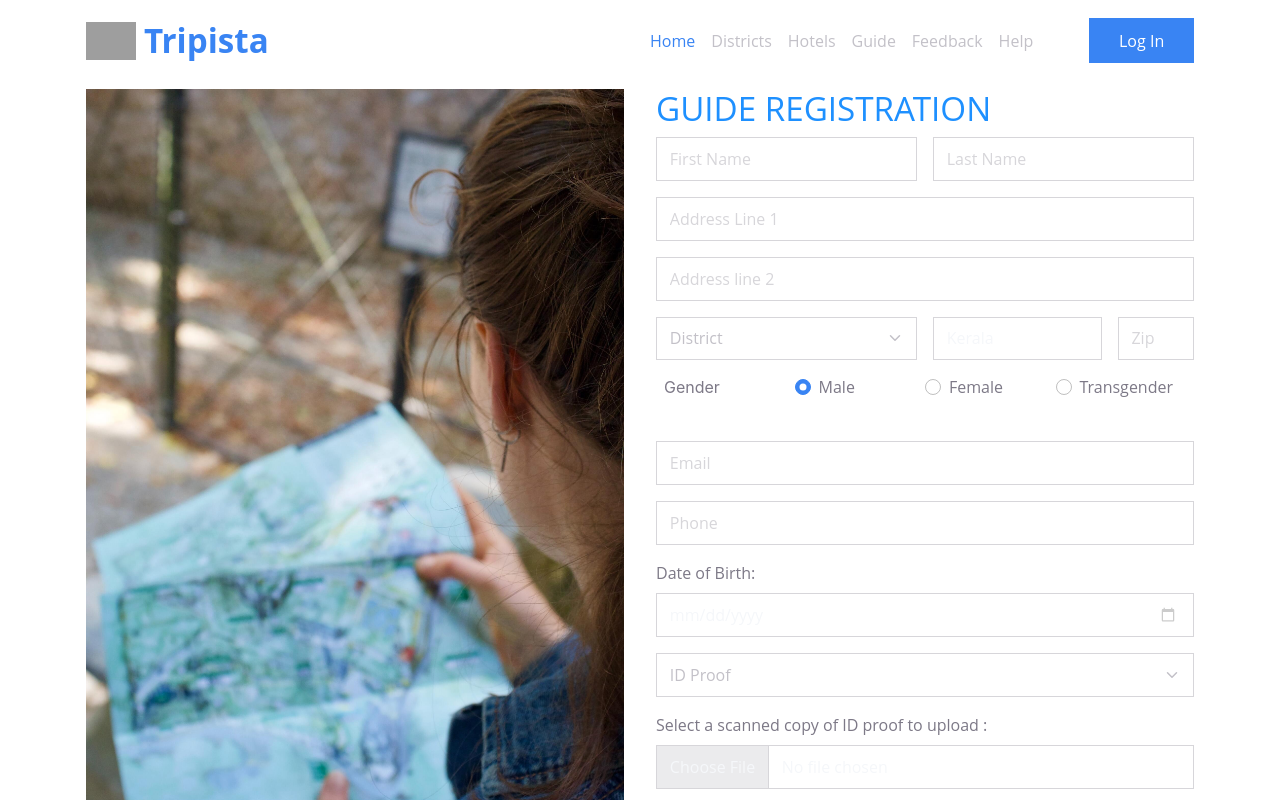
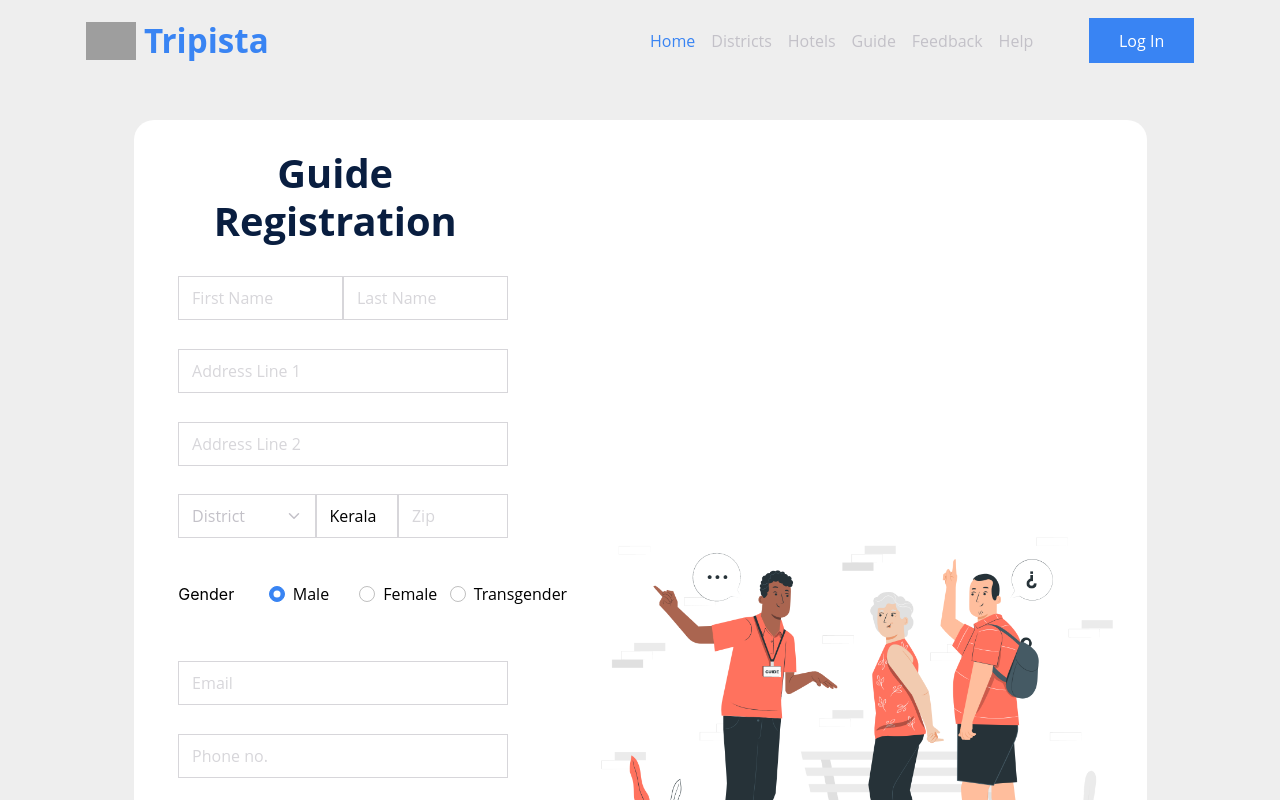
Before and after one commit to SouravO/TRIPISTA_MEAN_APP, an Angular app: page /guide in a window 1280 px wide. Shown: the top 800 px of the page. Built offline with nearby package versions, Linux system fonts and the light colour scheme; grey boxes are pictures that could not be loaded.

Commit message:
added guide registration

```diff
--- a/src/app/guide-reg/guide-reg.component.css
+++ b/src/app/guide-reg/guide-reg.component.css
@@ -2,8 +2,9 @@ img{
     width: 100%;
 }
 
-.main{
-    margin-top: 65px;
+.push-up{
+    margin: 0px;
+    padding: 0px;
 }
 .head1{
     color: dodgerblue;
--- a/src/app/guide-reg/guide-reg.component.html
+++ b/src/app/guide-reg/guide-reg.component.html
@@ -1,32 +1,47 @@
-<br>
-<div class="main">
-    <div class="container">
-        <div class="row">
+<!-- ===============================================-->
+<!-- Guide Registration Form-->
+<!-- ===============================================-->
+<section class="vh-100" style="background-color: rgb(238, 238, 238); ">
+    <div class="container h-100">
+        <div class="row d-flex justify-content-center align-items-center h-100">
+        <div class="col-lg-12 col-xl-11">
+            <div class="card text-black" style="border-radius: 20px;">
+            <div class="card-body p-md-0">
+                <div class="row justify-content-center">
+                <div class="col-md-10 col-lg-6 col-xl-5 order-2 order-lg-1">
 
-            <!-- IMAGE starts here -->
-            <div class="col">
-                <img src="/assets/img/gallery/tourist_guide.jpg" alt="Image here">
+                    <p class="text-center h1 fw-bold mb-5 mx-1 mx-md-4 mt-4">Guide Registration</p>
+
+                    <form name="RegForm" style="border-color: black;" class="mx-1 mx-md-4 row g-3" onsubmit="return formValues()" method="post">
+
+
+                    <div class="d-flex flex-row align-items-center mb-4 push-up">
+                        <i class="fas fa-user fa-lg me-3 fa-fw"></i>
+                        <div class="form-outline flex-fill mb-0 col-md-6">
+                        <input type="text" id="first_name" class="form-control" style= "color: black" name="Name" placeholder="First Name"/>
                         </div>
-            <!-- IMAGE ends here -->
+                        <div class="form-outline flex-fill mb-0 col-md-6">
+                        <input type="text" id="last_name" class="form-control" style= "color: black" name="Name" placeholder="Last Name"/>
+                        </div>
+                    </div>
 
-            <!-- FORM starts here -->
-            <div class="col">
-                <form action="" method="post">
-                    <h2 class="head1">GUIDE REGISTRATION</h2>
-                    <form class="row g-3">
-                        <div class="col-md-6">
-                            <input type="text" class="form-control" id="first_name" placeholder="First Name">
+                    <div class="d-flex flex-row align-items-center mb-4 push-up">
+                        <i class="fas fa-envelope fa-lg me-3 fa-fw"></i>
+                        <div class="form-outline flex-fill mb-0 col-12">
+                        <input type="text" id="address1" placeholder="Address Line 1" class="form-control" style="color: black;" name="Address1" />
                         </div>
-                        <div class="col-md-6">
-                            <input type="text" class="form-control" id="last_name" placeholder="Last Name">
                     </div>
-                        <div class="col-12">
-                            <input type="text" class="form-control" id="address1" placeholder="Address Line 1">
+
+                    <div class="d-flex flex-row align-items-center mb-4 push-up">
+                        <i class="fas fa-envelope fa-lg me-3 fa-fw"></i>
+                        <div class="form-outline flex-fill mb-0 col-12">
+                            <input type="text" id="address2" placeholder="Address Line 2" class="form-control" style="color: black;" name="Address2" />
                         </div>
-                        <div class="col-12">
-                            <input type="text" class="form-control" id="address2" placeholder="Address line 2">
                     </div>
-                        <div class="col-md-6">
+
+                    <div class="d-flex flex-row align-items-center mb-4 push-up">
+                        <i class="fas fa-lock fa-lg me-3 fa-fw"></i>
+                        <div class="form-outline flex-fill mb-0 col-md-5">
                         <select id="district" class="form-select">
                             <option>District</option>
                             <option value="Kasaragod">Kasaragod</option>
@@ -45,12 +60,17 @@
                             <option value="Thiruvananthapuram">Thiruvananthapuram</option>
                         </select>
                         </div>
-                        <div class="col-md-4">
-                            <input type="text" class="form-control" id="state" value="Kerala">
+                        <div class="form-outline flex-fill mb-0 col-md-3">
+                        <input type="text" class="form-control" style="color: black;" name="state" id="state" value="Kerala"/>
                         </div>
-                        <div class="col-md-2">
-                            <input type="text" class="form-control" id="zip" placeholder="Zip">
+                        <div class="form-outline flex-fill mb-0 col-md-4">
+                        <input type="text" class="form-control" style="color: black;" name="zip" id="zip" placeholder="Zip"/>
                         </div>
+                    </div>
+
+                    <div class="d-flex flex-row align-items-center mb-4 push-up">
+                        <i class="fas fa-key fa-lg me-3 fa-fw"></i>
+                        <div class="form-outline flex-fill mb-0 col-md-4">
                         <fieldset class="row mb-3" style="margin-top: 15px;">
                             <legend class="col-form-label col-sm-3 pt-0">Gender</legend>
                             <div class="col-sm-3">
@@ -78,17 +98,34 @@
                                 </div>
                             </div>
                         </fieldset>
-                        <div class="col-12">
-                            <input type="email" class="form-control" id="email" placeholder="Email">
                         </div>
-                        <div class="col-12">
-                            <input type="text" class="form-control" id="phone" placeholder="Phone">
                     </div>
-                        <div class="col-12">
+
+                    <div class="d-flex flex-row align-items-center mb-4 push-up">
+                        <i class="fas fa-envelope fa-lg me-3 fa-fw"></i>
+                        <div class="form-outline flex-fill mb-0 col-12">
+                            <input type="email" id="email" placeholder="Email" class="form-control" style="color: black;" name="email" />
+                        </div>
+                    </div>
+
+                    <div class="d-flex flex-row align-items-center mb-4 push-up">
+                        <i class="fas fa-envelope fa-lg me-3 fa-fw"></i>
+                        <div class="form-outline flex-fill mb-0 col-12">
+                            <input type="text" id="phone" placeholder="Phone no." class="form-control" style="color: black;" name="phone" />
+                        </div>
+                    </div>
+
+                    <div class="d-flex flex-row align-items-center mb-4 push-up">
+                        <i class="fas fa-envelope fa-lg me-3 fa-fw"></i>
+                        <div class="form-outline flex-fill mb-0 col-12">
                             <label for="dob">Date of Birth:</label>
-                            <input type="date" class="form-control" id="dob" name="dob">
+                            <input type="date" id="dob" placeholder="DOB" class="form-control" style="color: black;" name="dob" />
                         </div>
-                        <div class="col-12">
+                    </div>
+
+                    <div class="d-flex flex-row align-items-center mb-4 push-up">
+                        <i class="fas fa-envelope fa-lg me-3 fa-fw"></i>
+                        <div class="form-outline flex-fill mb-0 col-12">
                             <select id="district" class="form-select">
                                 <option value="">ID Proof</option>
                                 <option value="aadhaar">Aadhaar</option>
@@ -96,21 +133,38 @@
                                 <option value="voter_id">Voter ID</option>
                             </select>
                         </div>
-                        <div class="col-12">
+                    </div>
+
+                    <div class="d-flex flex-row align-items-center mb-4 push-up">
+                        <i class="fas fa-envelope fa-lg me-3 fa-fw"></i>
+                        <div class="form-outline flex-fill mb-0 col-12">
                             <label for="scanned_proof"> Select a scanned copy of ID proof to upload :</label>
-                            <input type="file" class="form-control" name="scanned_proof" value="scanned_proof" id="scanned_proof">
+                            <input type="file" id="scanned_proof" class="form-control" style="color: black;" name="scanned_proof" />
                         </div>
-                        <div class="col-12">
-                          <button type="submit" style="width: 100px;" class="btn btn-primary">SUBMIT</button>
                     </div>
+
+                    <div class="form-check d-flex justify-content-center mb-5 push-up">
+                        <input class="form-check-input me-2" type="checkbox" value="" id="form2Example3c" /><label class="form-check-label" for="form2Example3">I agree all statements in <a href="#!">Terms of service</a></label>
+                    </div>
+
+                    <div class="d-flex justify-content-center mx-4 mb-3 mb-lg-4  push-up">
+                        <button type="submit" name="Submit" class="btn btn-primary btn-lg">Register</button>
+                    </div>
+
                     </form>
-                </form>
+
                 </div>
-            <!-- FORM ends here -->
+
+                <div class="col-md-10 col-lg-6 col-xl-7 d-flex align-items-center order-1 order-lg-2">
+                    <img [src]="signup_img"
+                    class="img-fluid" alt="Guide image">
+                </div>
 
                 </div>
             </div>
             </div>
+        </div>
+        </div>
+    </div>
 
-
-<br><br>
+    </section>
--- a/src/app/guide-reg/guide-reg.component.ts
+++ b/src/app/guide-reg/guide-reg.component.ts
@@ -12,7 +12,6 @@ export class GuideRegComponent implements OnInit {
   ngOnInit(): void {
   }
 
-  // img_url = "./assets/public/img/gallery/tourist_guide.jpg"
-  // signup_img = "./assets/public/img/illustrations/traveling-and-vacation-3237299-2700397.webp"
+  signup_img = "./assets/img/illustrations/tour-guide-pana.png"
 
 }
```
Also changed, not shown: src/assets/img/illustrations/tour-guide-pana.png (added). Lines whose indentation alone changed are shown as unchanged.
